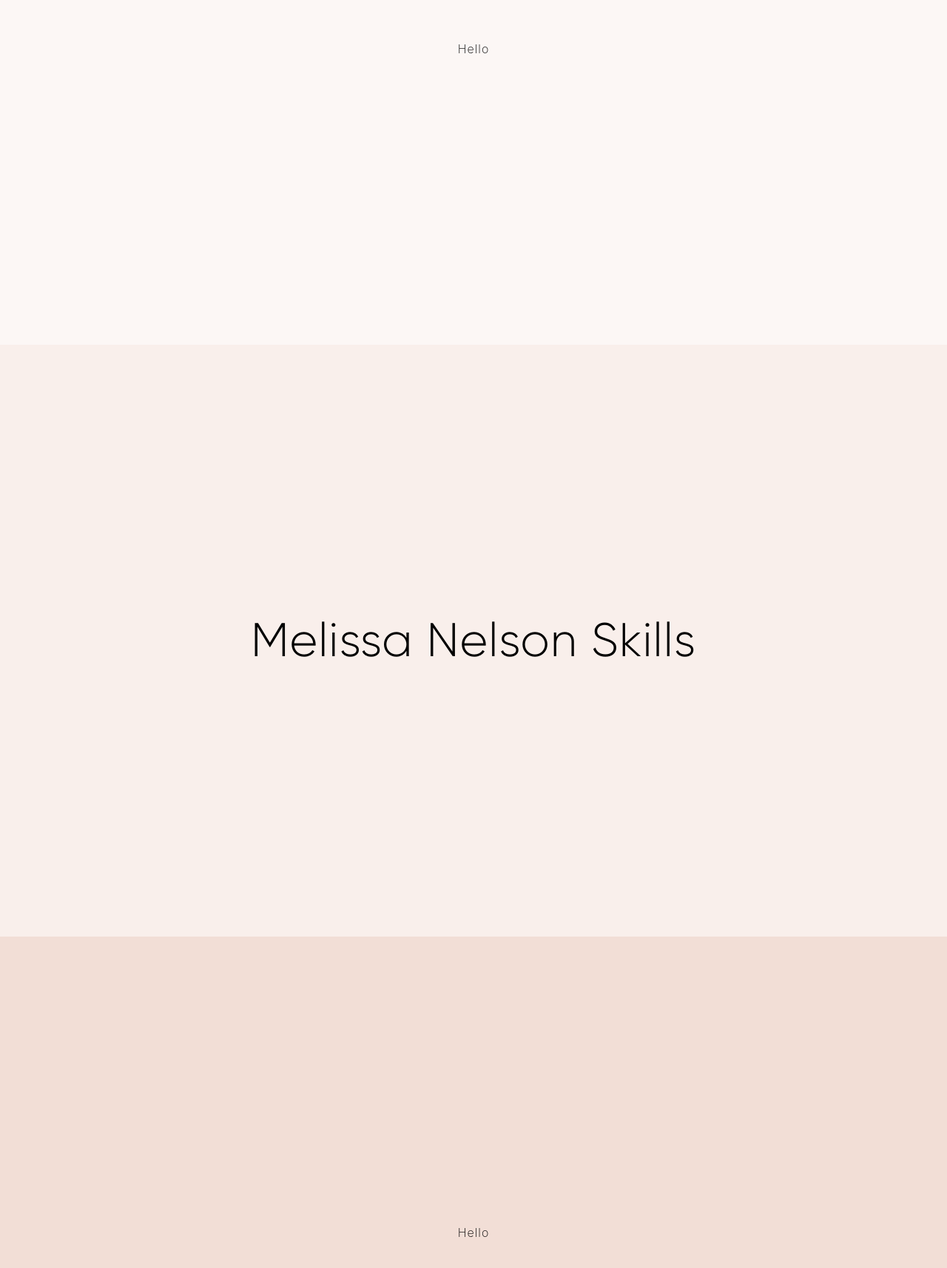
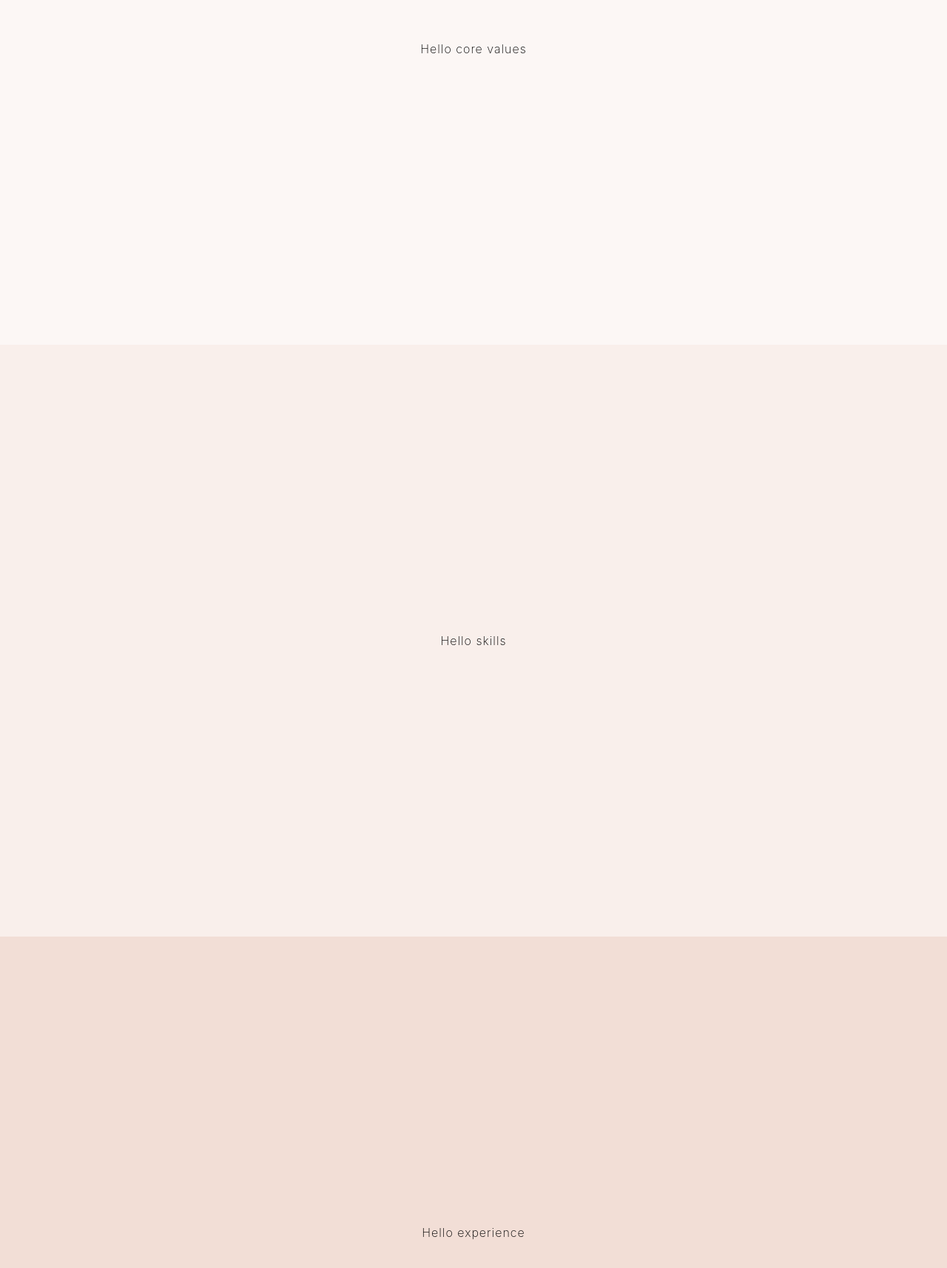
Before and after one commit to holkesvig/resume, a Next.js app: page / in a window 1280 px wide. Shown: the part 1170-2884 px from the top of the page at 74% size. Built offline with nearby package versions, Linux system fonts and the light colour scheme.

Commit message:
add skills section component

```diff
--- a/pages/index.js
+++ b/pages/index.js
@@ -4,6 +4,7 @@ import Layout from '../components/Layout/Layout'
 
 import Home from '../sections/Home/Home'
 import Core from '../sections/Core/Core'
+import Skills from '../sections/Skills/Skills'
 import Experience from '../sections/Experience/Experience'
 
 export default function Index() {
@@ -21,9 +22,7 @@ export default function Index() {
                 <Core />
             </div>
             <div className={styles.skillsSection} id="skills">
-                <h1 className={styles.title}>
-                    Melissa Nelson Skills
-                </h1>
+                <Skills />
             </div>
             <div className={styles.experienceSection} id="experience">
                 <Experience />
--- a/sections/Core/Core.js
+++ b/sections/Core/Core.js
@@ -3,7 +3,7 @@ import styles from './Core.module.scss'
 export default function Core() {
   return (
     <div className={styles.core}>
-    Hello
+    Hello core values
     </div>
   )
 }
--- a/sections/Experience/Experience.js
+++ b/sections/Experience/Experience.js
@@ -2,7 +2,7 @@ import styles from './Experience.module.scss'
 export default function Experience() {
   return (
     <div className={styles.experience}>
-    Hello
+    Hello experience
     </div>
   )
 }
--- /dev/null
+++ b/sections/Skills/Skills.js
@@ -0,0 +1,9 @@
+import styles from './Skills.module.scss'
+
+export default function Skills() {
+  return (
+    <div className={styles.skills}>
+    Hello skills
+    </div>
+  )
+}
--- /dev/null
+++ b/sections/Skills/Skills.module.scss
@@ -0,0 +1,2 @@
+.skills {
+}
```
